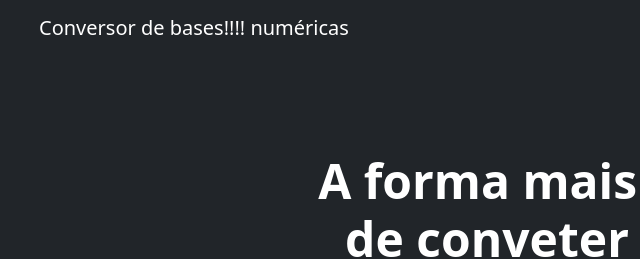
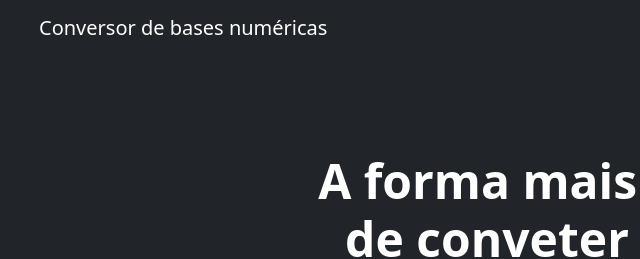
Before and after one commit to josecfmartins/pl-assignment02, a plain HTML site: page index.html in a window 1280 px wide. Shown: the top 259 px of the page, 79-719 px from the left. Drawn offline with nearby package versions, Linux system fonts and the light colour scheme.

Commit message:
Update index.html
Apenas removi alguns pontos de exclamação que estavam incorrectos

```diff
--- a/index.html
+++ b/index.html
@@ -19,7 +19,7 @@
         <!-- Responsive navbar-->
         <nav class="navbar navbar-expand-lg navbar-dark bg-dark">
             <div class="container px-5">
-                <a class="navbar-brand" href="#!">Conversor de bases!!!! numéricas</a>
+                <a class="navbar-brand" href="#!">Conversor de bases numéricas</a>
                 <button class="navbar-toggler" type="button" data-bs-toggle="collapse" data-bs-target="#navbarSupportedContent" aria-controls="navbarSupportedContent" aria-expanded="false" aria-label="Toggle navigation"><span class="navbar-toggler-icon"></span></button>
             </div>
         </nav>
```
